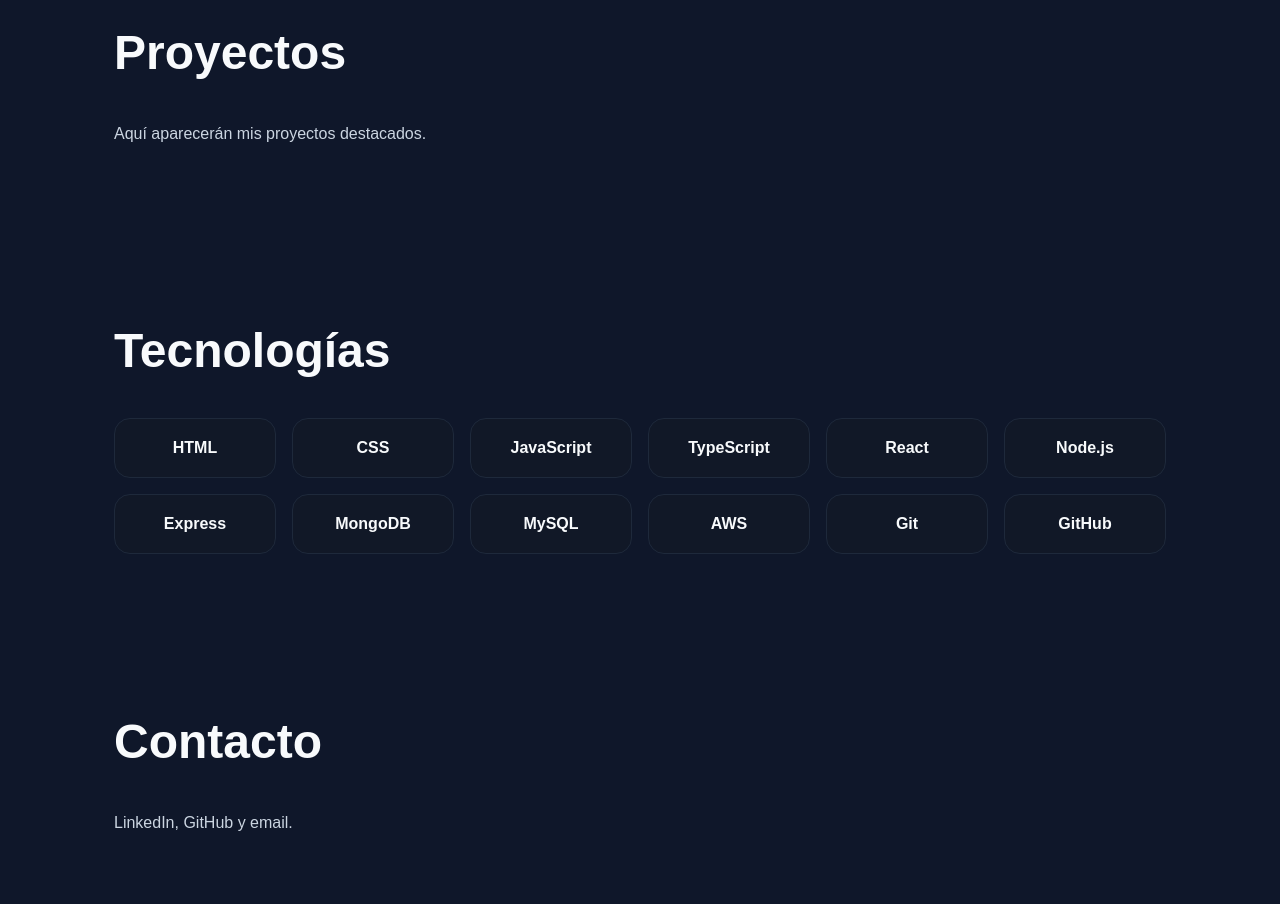
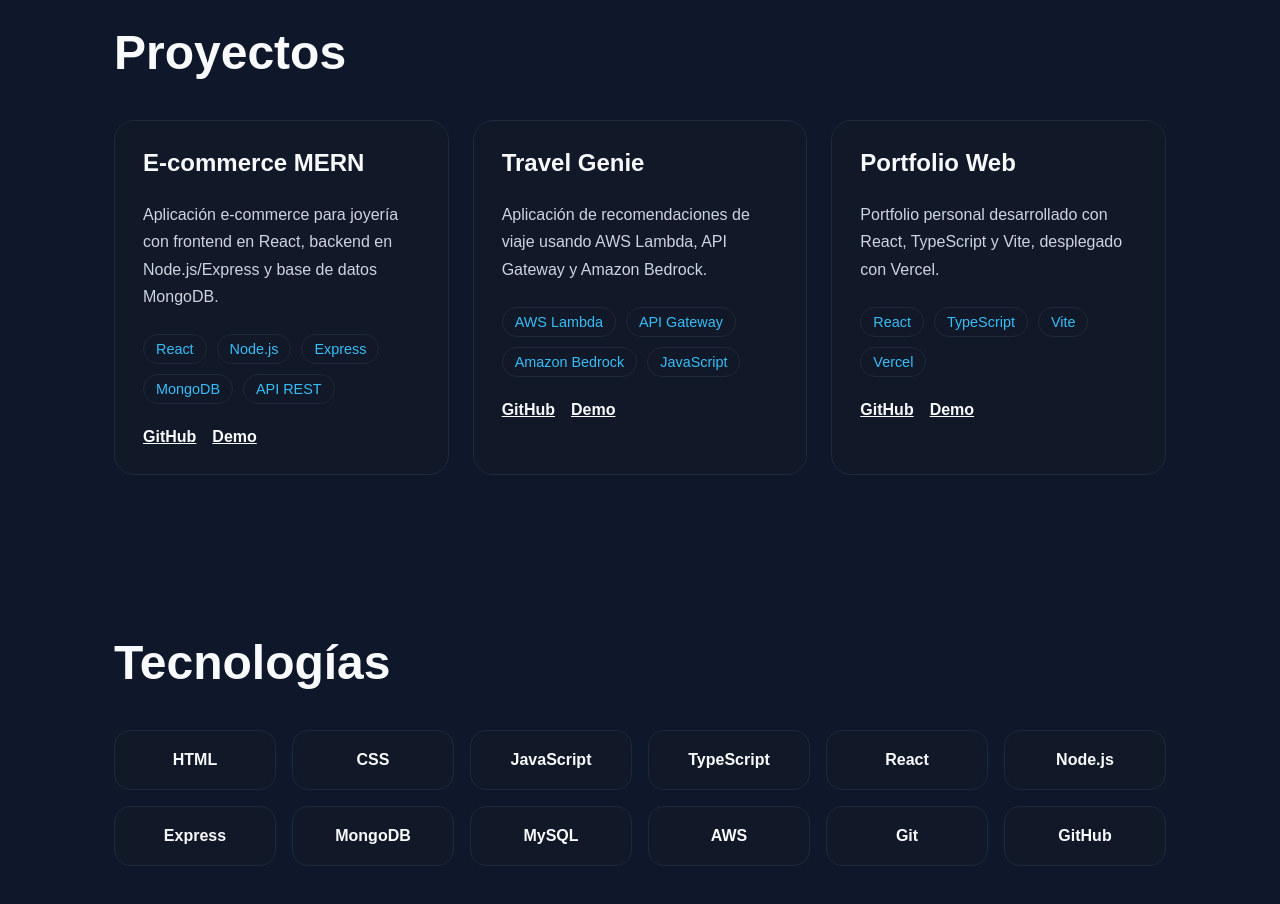
Before and after one commit to Kalef22/portfolio-v2, a React (Vite) app: page / in a window 1280 px wide. Shown: the part 1180-2084 px from the top of the page. Built offline with nearby package versions, Linux system fonts and the light colour scheme.

Commit message:
feat: añadir sección dinámica de proyectos

```diff
--- /dev/null
+++ b/src/components/ProjectCard.tsx
@@ -0,0 +1,40 @@
+type ProjectCardProps = {
+  title: string;
+  description: string;
+  technologies: string[];
+  github: string;
+  demo: string;
+};
+
+function ProjectCard({
+  title,
+  description,
+  technologies,
+  github,
+  demo,
+}: ProjectCardProps) {
+  return (
+    <article className="project-card">
+      <h3>{title}</h3>
+
+      <p>{description}</p>
+
+      <ul className="project-tech-list">
+        {technologies.map((technology) => (
+          <li key={technology}>{technology}</li>
+        ))}
+      </ul>
+
+      <div className="project-links">
+        <a href={github} target="_blank" rel="noreferrer">
+          GitHub
+        </a>
+        <a href={demo} target="_blank" rel="noreferrer">
+          Demo
+        </a>
+      </div>
+    </article>
+  );
+}
+
+export default ProjectCard;
--- /dev/null
+++ b/src/data/projects.ts
@@ -0,0 +1,26 @@
+export const projects = [
+  {
+    title: "E-commerce MERN",
+    description:
+      "Aplicación e-commerce para joyería con frontend en React, backend en Node.js/Express y base de datos MongoDB.",
+    technologies: ["React", "Node.js", "Express", "MongoDB", "API REST"],
+    github: "#",
+    demo: "#",
+  },
+  {
+    title: "Travel Genie",
+    description:
+      "Aplicación de recomendaciones de viaje usando AWS Lambda, API Gateway y Amazon Bedrock.",
+    technologies: ["AWS Lambda", "API Gateway", "Amazon Bedrock", "JavaScript"],
+    github: "#",
+    demo: "#",
+  },
+  {
+    title: "Portfolio Web",
+    description:
+      "Portfolio personal desarrollado con React, TypeScript y Vite, desplegado con Vercel.",
+    technologies: ["React", "TypeScript", "Vite", "Vercel"],
+    github: "#",
+    demo: "#",
+  },
+];
--- a/src/sections/Projects.tsx
+++ b/src/sections/Projects.tsx
@@ -1,9 +1,18 @@
+import ProjectCard from "../components/ProjectCard";
+import { projects } from "../data/projects";
+
 function Projects() {
   return (
     <section id="proyectos">
       <h2>Proyectos</h2>
 
-      <p>Aquí aparecerán mis proyectos destacados.</p>
+      <div className="projects-grid">
+        {projects.map((project) => (
+          <ProjectCard key={project.title} {...project} />
+        ))}
+
+      </div>
+
     </section>
   );
 }
--- a/src/styles/global.css
+++ b/src/styles/global.css
@@ -148,3 +148,58 @@ nav a:hover {
   border-color: var(--primary);
   transform: translateY(-4px);
 }
+
+.projects-grid {
+  display: grid;
+  grid-template-columns: repeat(auto-fit, minmax(280px, 1fr));
+  gap: 24px;
+  margin-top: 40px;
+}
+
+.project-card {
+  background: var(--bg-soft);
+  border: 1px solid var(--border);
+  border-radius: 20px;
+  padding: 28px;
+  transition: 0.3s;
+}
+
+.project-card:hover {
+  border-color: var(--primary);
+  transform: translateY(-6px);
+}
+
+.project-card h3 {
+  font-size: 1.5rem;
+}
+
+.project-tech-list {
+  list-style: none;
+  padding: 0;
+  display: flex;
+  flex-wrap: wrap;
+  gap: 10px;
+  margin: 24px 0;
+}
+
+.project-tech-list li {
+  border: 1px solid var(--border);
+  border-radius: 999px;
+  padding: 6px 12px;
+  color: var(--primary);
+  font-size: 0.9rem;
+}
+
+.project-links {
+  display: flex;
+  gap: 16px;
+}
+
+.project-links a {
+  color: var(--text);
+  font-weight: 700;
+}
+
+.project-links a:hover {
+  color: var(--primary);
+}
```
